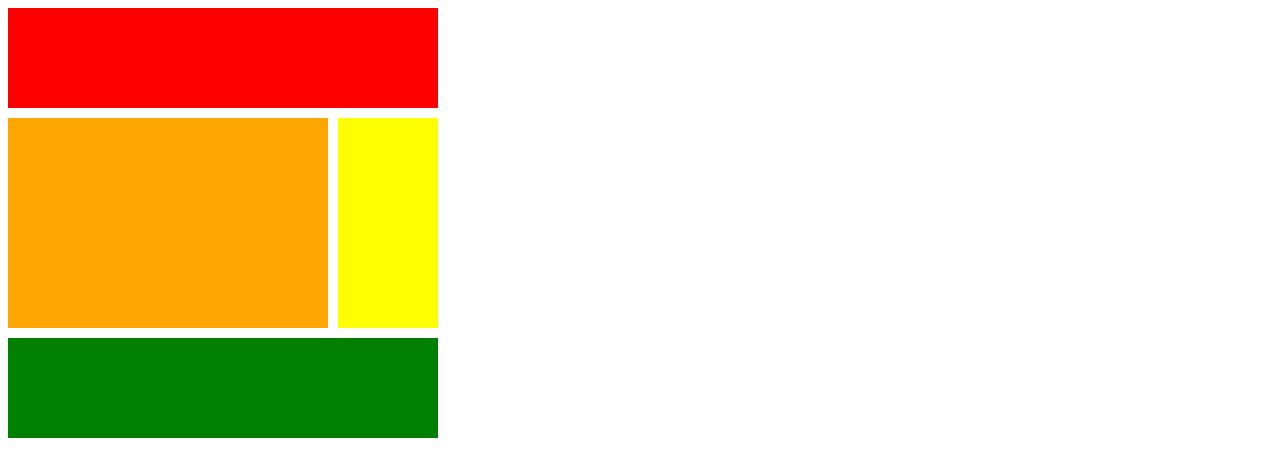
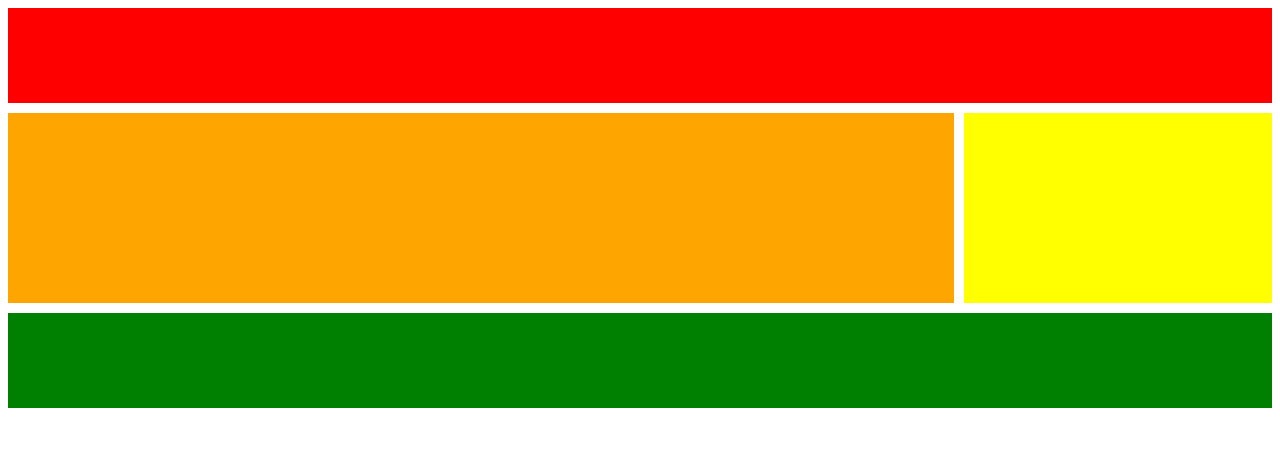
Before and after one commit to chobo5/Css-layout-master, a plain HTML site: page index.html in a window 1280 px wide. Drawn offline with Linux system fonts and the light colour scheme.

Commit message:
Best way of making grid

```diff
--- a/style.css
+++ b/style.css
@@ -1,39 +1,30 @@
 .grid {
     display: grid;
-    grid-template-columns: repeat(4, 100px);
-    grid-template-rows: repeat(4, 100px);
     gap: 10px;
-    /* grid-template-areas:
-    'header header header nav'
-    'content content content nav'
-    'content content content nav'
-    'footer footer footer footer'; */
+    height: 50vh;
+    grid-template:
+    'header header header header' 1fr
+    'content content content nav' 2fr
+    'footer footer footer footer' 1fr / 1fr 1fr 1fr 1fr;
+
 }
 
 .header {
     background-color: red;
     grid-area: header;
-    grid-column: 1 / 5;
-    grid-row: 1/1;
 }
 
 .content {
     background-color: orange;
     grid-area: content;
-    grid-column: 1 / 4;
-    grid-row: 2 / 4;
 }
 
 .nav {
     background-color: yellow;
     grid-area: nav;
-    grid-row: 2/4;
-    grid-column: 4/5;
 }
 
 .footer {
     background: green;
     grid-area: footer;
-    grid-column: 1/5;
-    grid-row: 4/5;
 }
```
